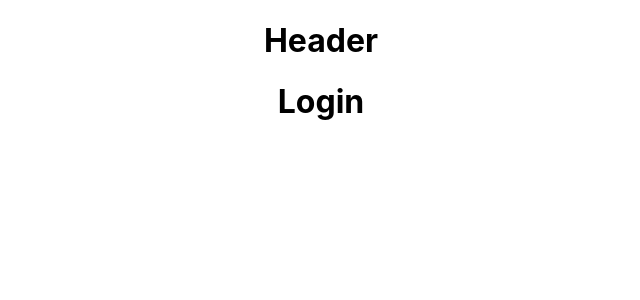
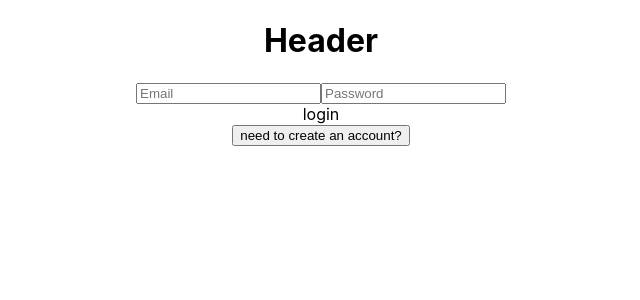
Before and after one commit to AdamPayne238/ciao-fe, a React (Create React App) app in the folder ciao-app/: page /login in a window 1280 px wide. Shown: the top 300 px of the page, without its empty margins (319-959 px from the left). Built offline with nearby package versions, Linux system fonts and the light colour scheme; what apollo-link-ws would draw is missing.

Commit message:
login grabs token. needs a little cleanup

```diff
--- a/ciao-app/src/components/Login.js
+++ b/ciao-app/src/components/Login.js
@@ -1,8 +1,68 @@
-import React from "react"
+import React, { useState} from "react"
+import { Mutation } from 'react-apollo'
+import gql from 'graphql-tag'
+import {AUTH_TOKEN} from '../constants'
 
-const Login = () => {
+const LOGIN_MUTATION = gql`
+    mutation LoginMutation($email: String!, $password: String!){
+        login(email: $email, password: $password){
+            token
+        }
+    }
+`
+
+const Login = (props) => {
+
+    const [ login, setLogin ] = useState(true)
+    const [ email, setEmail ] = useState('')
+    const [ password, setPassword ] = useState('')
+
+    const saveUserData = token => {
+        localStorage.setItem(AUTH_TOKEN, token)
+    }
+
+    const confirm = async data => {
+        const { token } = login ? data.login : data.signup
+        saveUserData(token)
+        props.history.push(`/`)
+    }
+
     return(
-        <h1>Login</h1>
+        <div>
+            <input
+                value={email}
+                onChange={e => setEmail( e.target.value )}
+                type="text"
+                placeholder="Email"
+            />
+            <input
+                value={password}
+                onChange={e => setPassword( e.target.value )}
+                type="text"
+                placeholder="Password"
+            />
+            <div className="login-mutation">
+            <Mutation
+                    mutation={LOGIN_MUTATION}
+                    variables={{ email, password }}
+                    onCompleted={data => confirm(data)}
+                    >
+                    {mutation => (
+                    <div className="pointer mr2 button" onClick={mutation}>
+                        {login ? 'login' : 'create account'}
+                    </div>
+                    )}
+                </Mutation>
+            </div>
+            <button
+              className="pointer button"
+              onClick={() => setLogin( !login )}
+            >
+              {login
+                ? 'need to create an account?'
+                : 'already have an account?'}
+            </button>
+        </div>
     )
 }
 
--- /dev/null
+++ b/ciao-app/src/constants.js
@@ -0,0 +1 @@
+export const AUTH_TOKEN = 'auth-token'
--- a/ciao-app/src/index.js
+++ b/ciao-app/src/index.js
@@ -20,7 +20,7 @@ import { getMainDefinition } from 'apollo-utilities'
 const AUTH_TOKEN = process.env.AUTH_TOKEN
 
 const httpLink = createHttpLink({
-  uri: 'http://localhost:3000'
+  uri: 'https://ciao-be-vscode.herokuapp.com/'
 })
 
 const authLink = setContext((_, {headers}) => {
@@ -34,7 +34,7 @@ const authLink = setContext((_, {headers}) => {
 })
 
 const wsLink = new WebSocketLink({
-  uri: `ws://localhost:4000`,
+  uri: `ws://ciao-be-vscode.herokuapp.com/`,
   options: {
       reconnect: true,
       connectionParams: {
```
